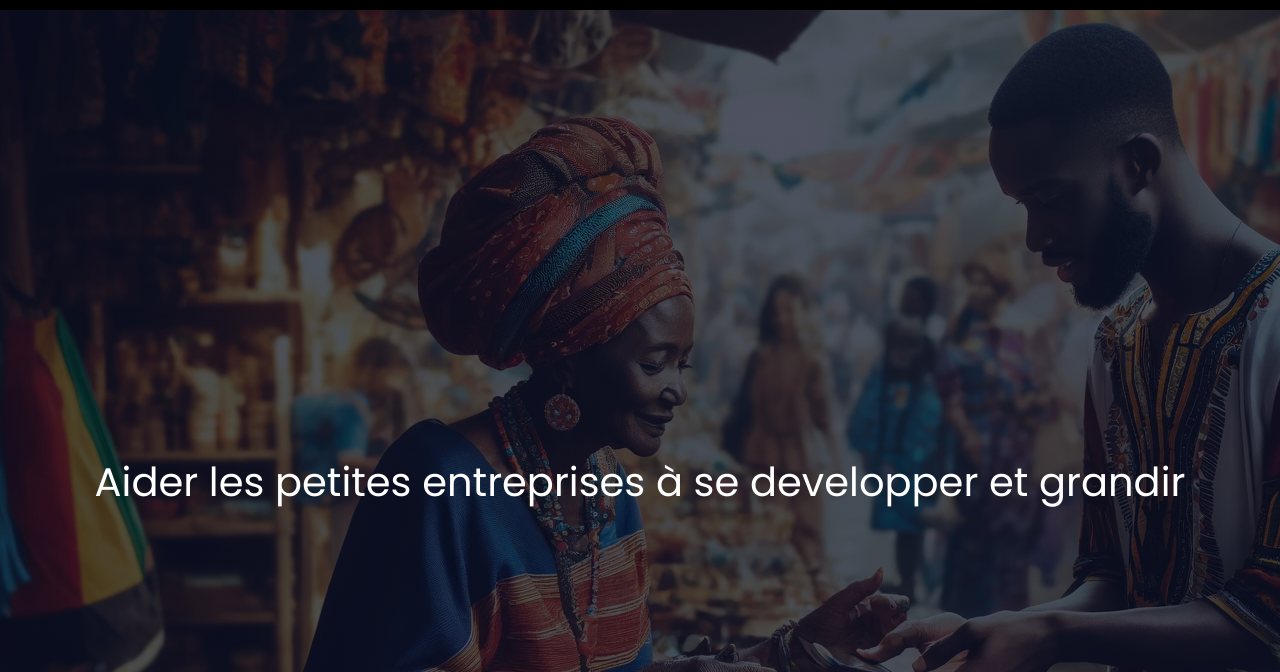
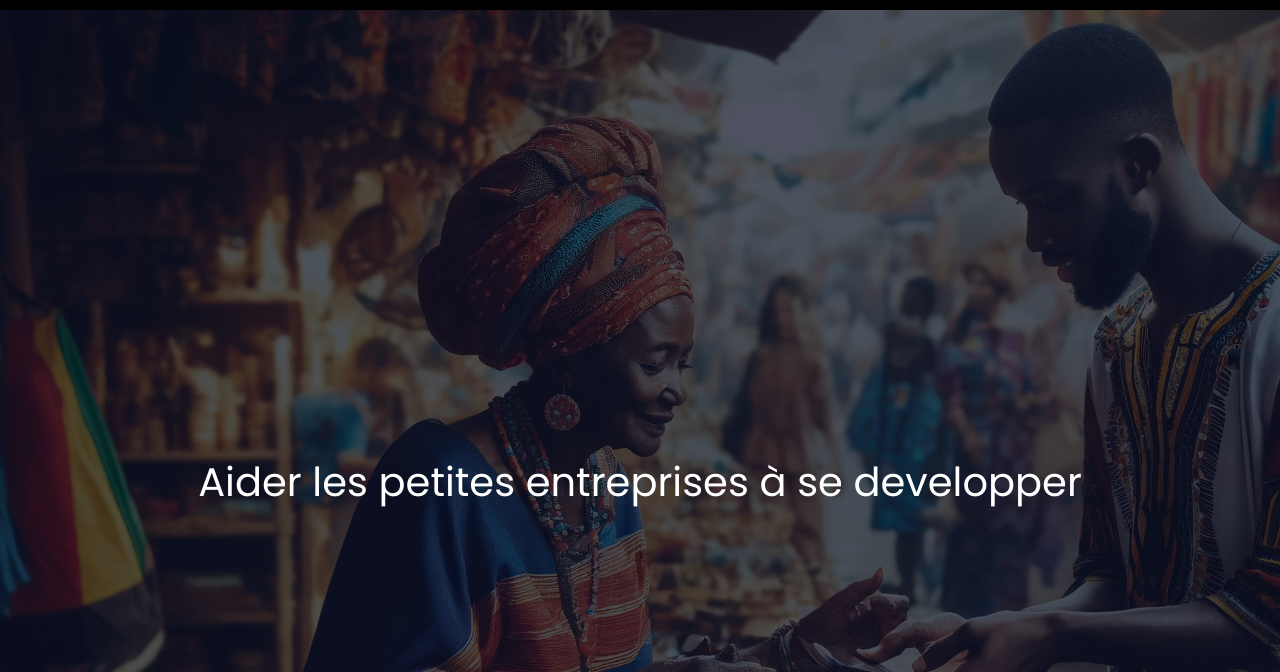
Before and after one commit to 243gervais/kank-principal, a plain HTML site: page index.html in a window 1280 px wide. Shown: the part 128-800 px from the top of the page. Drawn offline with Linux system fonts and the light colour scheme.

Commit message:
remove a grandir

```diff
--- a/index.html
+++ b/index.html
@@ -31,7 +31,7 @@
             </div>
             </nav>
             <div class="text-box">
-                <p>Aider les petites entreprises à se developper et grandir</p>
+                <p>Aider les petites entreprises à se developper</p>
             </div>
         </section>
 
```
